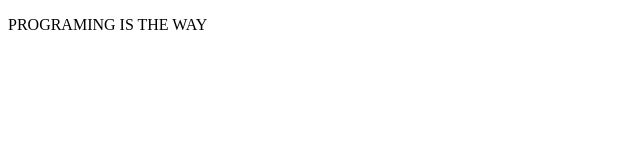
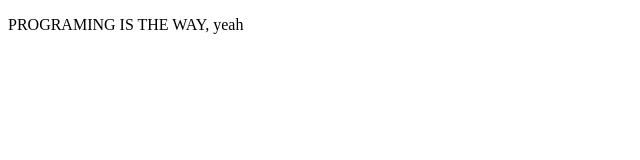
Before and after one commit to bacterias228/proyectodemocrusoprework, a plain HTML site: page index.html in a window 1280 px wide. Shown: the full height of the page, 0-640 px from the left. Drawn offline with Linux system fonts and the light colour scheme.

Commit message:
cambios agregamos yeah

```diff
--- a/index.html
+++ b/index.html
@@ -8,7 +8,7 @@
 </head>
 <body>
     <p>
-        PROGRAMING IS THE WAY
+        PROGRAMING IS THE WAY, yeah
     </p>
 </body>
 </html>
```
